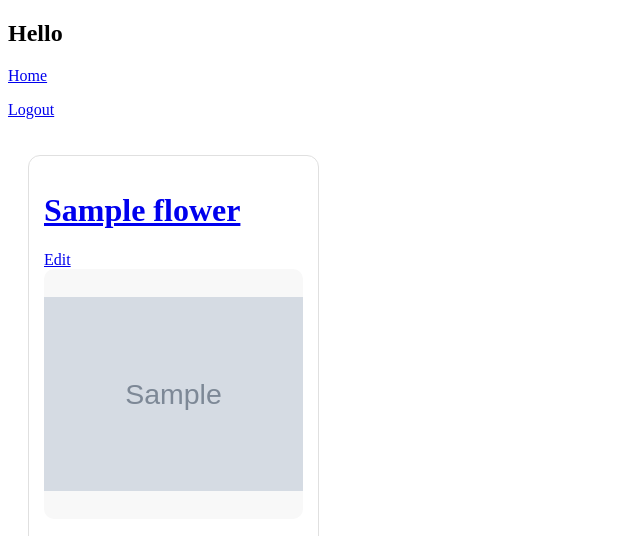
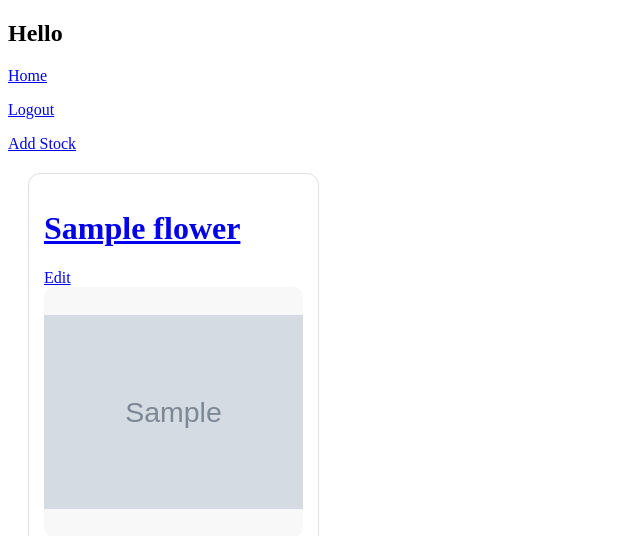
Before and after one commit to Tanuj-Manikanta-2007/Petal-flower, a Django app: page /shop/ in a window 1280 px wide. Shown: the top 536 px of the page, without its empty margins (0-640 px from the left). Run offline with Django 5.2, Linux system fonts and the light colour scheme; a user stored in the database is signed in; tables that the repository leaves empty hold one stand-in row (values such as "Sample post"); grey boxes marked "Sample" are stand-in pictures.

Commit message:
Added  url path add_flower/<uuid:pk>/ the funtionality is that we can stock of the any flower of the respective flower shop .

```diff
--- a/petalcart/views.py
+++ b/petalcart/views.py
@@ -2,6 +2,7 @@ from django.shortcuts import render,get_object_or_404,redirect
 from .models import Flower,Comment,FlowerShop
 from .forms import CommentForm
 from django.db.models import Avg
+from shop.models import Stock
 # Create your views here.
 
 
@@ -12,7 +13,7 @@ def home(request):
   for flower in flowers:
         avg_rating = flower.comments.aggregate(avg=Avg('rating'))['avg'] or 0
         flower.avg_rating = round(avg_rating)
-  return render(request,"petalcart/home.html",{"flowers" : flowers, "shops" :shop, "Name" : "Tanuj","comments" : comments })
+  return render(request,"petalcart/home.html",{"flowers" : flowers, "shops" :shop, "Name" : "Tanuj","comments" : comments , "stock" : Stock })
 
 def shop(request,pk):
   flower = get_object_or_404(Flower, flower_id=pk)
--- a/shop/urls.py
+++ b/shop/urls.py
@@ -11,6 +11,7 @@ urlpatterns = [
   path('edit_flower/<uuid:pk>/',views.update_flower,name = "update_flower"),
   path('delete_flower/<uuid:pk>/',views.delete_flower,name = "delete_flower"),
   path('add_flower_stock/<uuid:pk1>/<uuid:pk2>/',views.add_flower_stock,name = "add_flower_stock"),
+  path('add_stock/<uuid:pk>/',views.add_stock,name ="add_stock"),
 ]
 
 if settings.DEBUG:
--- a/shop/views.py
+++ b/shop/views.py
@@ -5,7 +5,7 @@ from django.contrib.auth.models import Group
 from .forms import ShopRegisterForm
 from django.contrib.auth import authenticate,login
 from django.contrib.auth.models import User
-from .forms import FlowerForm, StockForm
+from .forms import FlowerForm, StockForm , FlowerStockForm
 from .models import Stock
 
 # Create your views here.
@@ -92,7 +92,7 @@ def update_flower(request,pk):
 def add_flower_stock(request,pk1,pk2):
   existing_stock = Stock.objects.filter(flower_id = pk2).first()
   if request.method == 'POST':
-    form = StockForm(request.POST,request.FILES,instance = existing_stock)
+    form = FlowerStockForm(request.POST,request.FILES,instance = existing_stock)
     if form.is_valid():
       stock = form.save(commit = False)
       stock.shop = get_object_or_404(pcmodel.FlowerShop,shop_id = pk1)
@@ -100,5 +100,25 @@ def add_flower_stock(request,pk1,pk2):
       stock.save()
       return redirect('shop_home')
   else:
-    form = StockForm(instance = existing_stock)
+    form = FlowerStockForm(instance = existing_stock)
   return render(request,"form.html",{"form" : form})
+
+def add_stock(request,pk):
+  shop = get_object_or_404(pcmodel.FlowerShop,shop_id = pk)
+  existing_stock = Stock.objects.filter(shop=shop).first()
+  if request.method == 'POST':
+    form = StockForm(request.POST,request.FILES,shop = shop, instance = existing_stock)
+    if form.is_valid():
+      is_update = form.instance.pk is not None
+      stock = form.save(commit = False)
+      stock.shop = shop
+      stock.save()
+      if is_update:
+                messages.info(request, f"Stock for {stock.flower.flowername} was updated successfully.")
+      else:
+          messages.success(request, f"New stock for {stock.flower.flowername} was added.")
+      return redirect('shop_home')
+  else:
+    form = StockForm(shop = shop, instance = existing_stock)
+
+  return render(request,"form.html",{"form" : form})
--- a/templates/petalcart/home.html
+++ b/templates/petalcart/home.html
@@ -44,6 +44,7 @@
   <p>Price: &#8377;{{flower.price}}</p>
   <p>{{flower.desc}}</p>
   {% include 'petalcart/home_view_comment.html' %}
+  <h4> In Stock : {{flower.stock.quantity}} </h4>
 </div>
 {% endfor%}
 </div>
--- a/templates/shop/home.html
+++ b/templates/shop/home.html
@@ -35,6 +35,7 @@
     box-shadow: 0 8px 20px rgba(0,0,0,0.1);
   }
 </style>
+<a href = "{% url 'add_stock' shop.shop_id %}" > Add Stock </a>
 <div class = "flower_grid">
 {% for flower in flowers %}
 <div class = "flower_card">
```
Also changed, not shown: shop/forms.py (+13 -1 lines), templates/form.html (+9 -1 lines).
